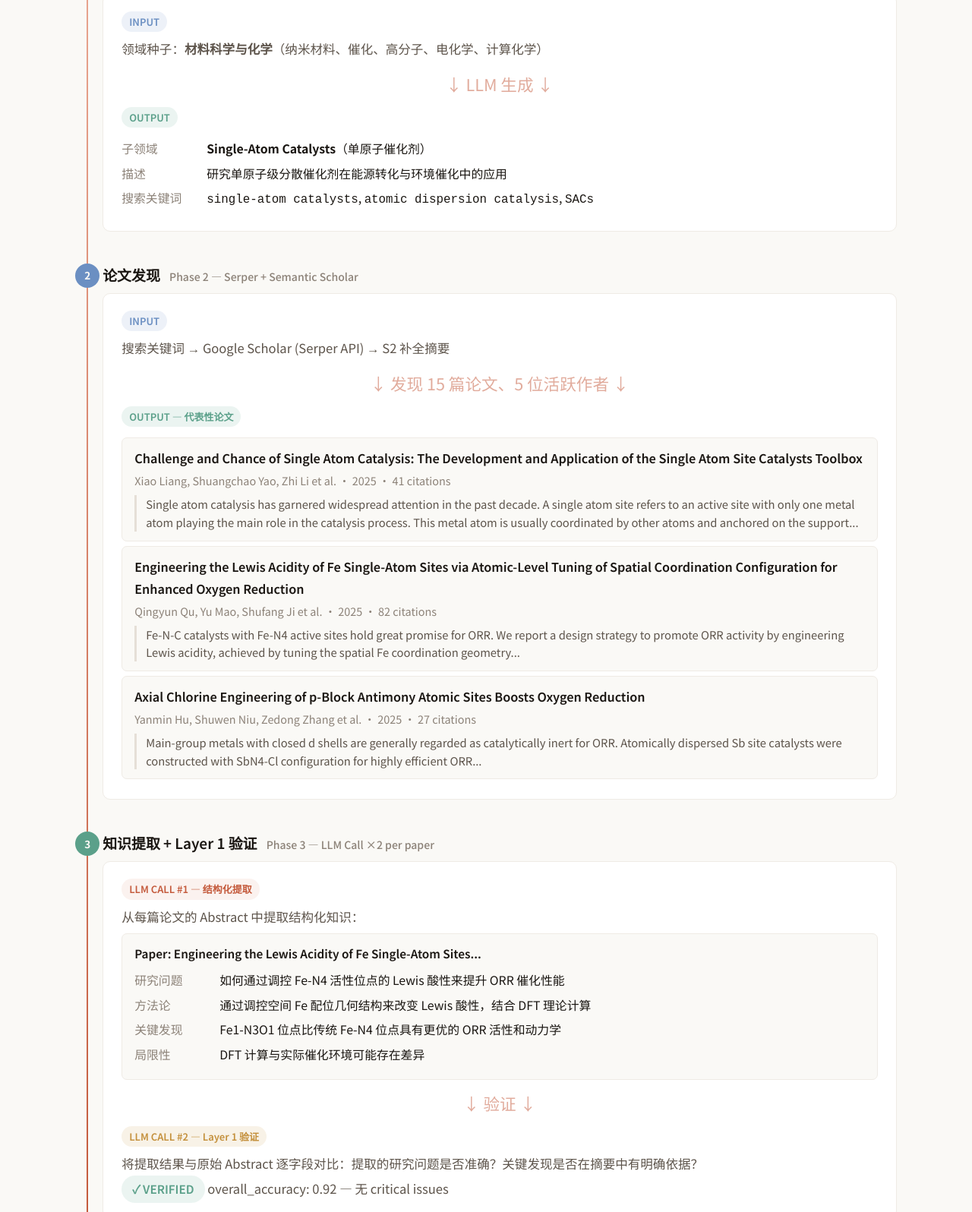
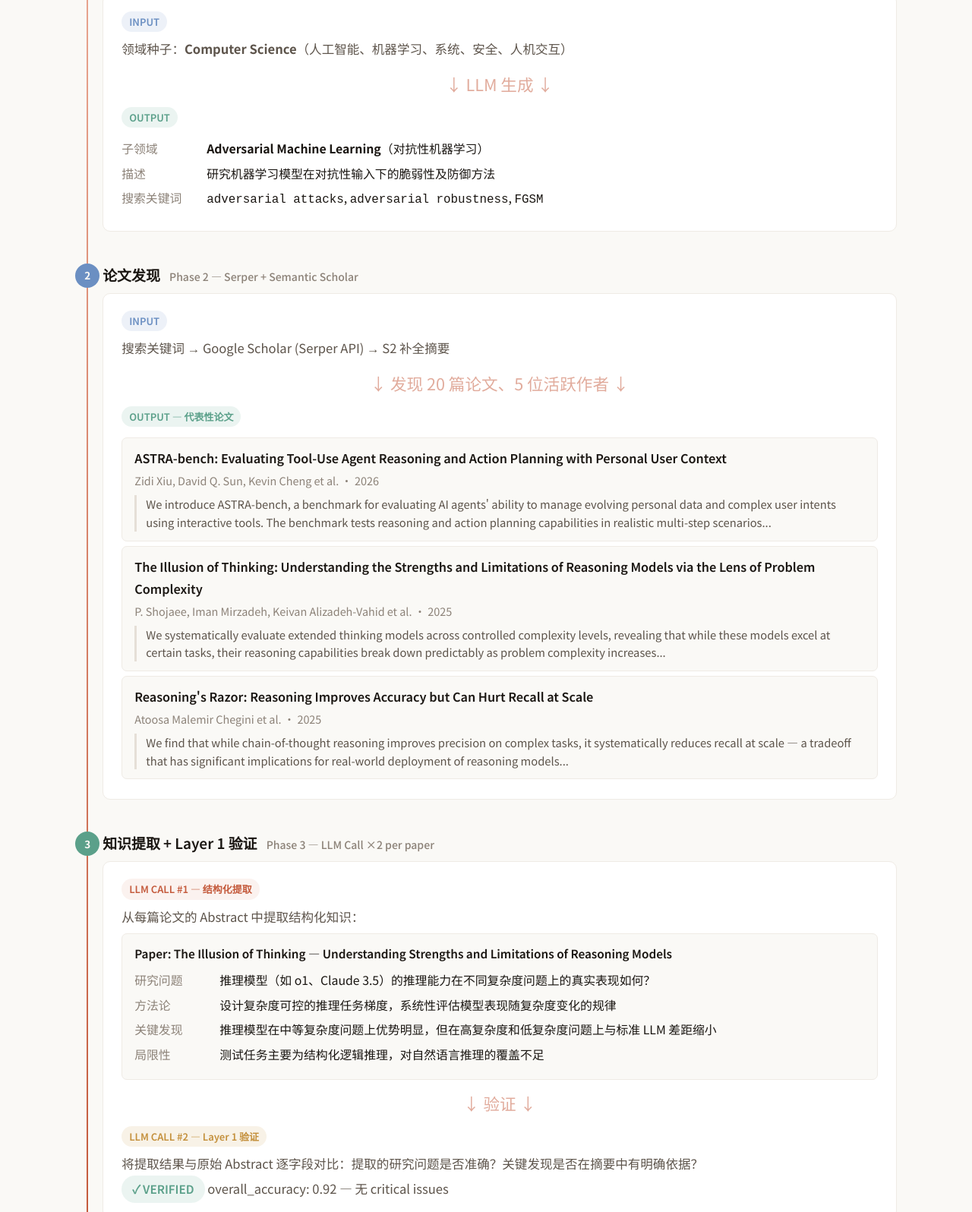
Before and after one commit to huyuxinn/miroeval-pipeline-demo, a plain HTML site: page index.html in a window 1280 px wide. Shown: the part 2195-3791 px from the top of the page at 76% size. Drawn offline with Linux system fonts and the light colour scheme.

Commit message:
Fix 44->50 count, update walkthrough to CS example

```diff
--- a/index.html
+++ b/index.html
@@ -757,7 +757,7 @@ h4{font-size:1.1rem;font-weight:600;color:var(--text-primary)}
   <div class="container">
     <p class="overline">Live Example</p>
     <h2>一条 Query 的诞生过程</h2>
-    <p class="section-desc">以「材料科学 &gt; 单原子催化剂」子领域为例，完整追踪一条研究查询从领域种子到最终输出的六阶段旅程。</p>
+    <p class="section-desc">以「计算机科学 &gt; 对抗性机器学习」子领域为例，完整追踪一条研究查询从领域种子到最终输出的六阶段旅程。</p>
 
     <div class="wt-timeline">
 
@@ -767,13 +767,13 @@ h4{font-size:1.1rem;font-weight:600;color:var(--text-primary)}
         <h4>子领域扩展 <span>Phase 1 &mdash; LLM Call</span></h4>
         <div class="wt-card">
           <span class="wt-label wt-label-in">INPUT</span>
-          <p>领域种子：<strong>材料科学与化学</strong>（纳米材料、催化、高分子、电化学、计算化学）</p>
+          <p>领域种子：<strong>Computer Science</strong>（人工智能、机器学习、系统、安全、人机交互）</p>
           <div class="wt-arrow">&darr; LLM 生成 &darr;</div>
           <span class="wt-label wt-label-out">OUTPUT</span>
           <dl class="wt-kv">
-            <dt>子领域</dt><dd><strong>Single-Atom Catalysts</strong>（单原子催化剂）</dd>
-            <dt>描述</dt><dd>研究单原子级分散催化剂在能源转化与环境催化中的应用</dd>
-            <dt>搜索关键词</dt><dd><code>single-atom catalysts</code>, <code>atomic dispersion catalysis</code>, <code>SACs</code></dd>
+            <dt>子领域</dt><dd><strong>Adversarial Machine Learning</strong>（对抗性机器学习）</dd>
+            <dt>描述</dt><dd>研究机器学习模型在对抗性输入下的脆弱性及防御方法</dd>
+            <dt>搜索关键词</dt><dd><code>adversarial attacks</code>, <code>adversarial robustness</code>, <code>FGSM</code></dd>
           </dl>
         </div>
       </div>
@@ -785,25 +785,25 @@ h4{font-size:1.1rem;font-weight:600;color:var(--text-primary)}
         <div class="wt-card">
           <span class="wt-label wt-label-in">INPUT</span>
           <p>搜索关键词 &rarr; Google Scholar (Serper API) &rarr; S2 补全摘要</p>
-          <div class="wt-arrow">&darr; 发现 15 篇论文、5 位活跃作者 &darr;</div>
+          <div class="wt-arrow">&darr; 发现 20 篇论文、5 位活跃作者 &darr;</div>
           <span class="wt-label wt-label-out">OUTPUT &mdash; 代表性论文</span>
 
           <div class="wt-paper">
-            <div class="wt-paper-title">Challenge and Chance of Single Atom Catalysis: The Development and Application of the Single Atom Site Catalysts Toolbox</div>
-            <div class="wt-paper-meta">Xiao Liang, Shuangchao Yao, Zhi Li et al. &bull; 2025 &bull; 41 citations</div>
-            <div class="wt-paper-abstract">Single atom catalysis has garnered widespread attention in the past decade. A single atom site refers to an active site with only one metal atom playing the main role in the catalysis process. This metal atom is usually coordinated by other atoms and anchored on the support...</div>
+            <div class="wt-paper-title">ASTRA-bench: Evaluating Tool-Use Agent Reasoning and Action Planning with Personal User Context</div>
+            <div class="wt-paper-meta">Zidi Xiu, David Q. Sun, Kevin Cheng et al. &bull; 2026</div>
+            <div class="wt-paper-abstract">We introduce ASTRA-bench, a benchmark for evaluating AI agents' ability to manage evolving personal data and complex user intents using interactive tools. The benchmark tests reasoning and action planning capabilities in realistic multi-step scenarios...</div>
           </div>
 
           <div class="wt-paper">
-            <div class="wt-paper-title">Engineering the Lewis Acidity of Fe Single-Atom Sites via Atomic-Level Tuning of Spatial Coordination Configuration for Enhanced Oxygen Reduction</div>
-            <div class="wt-paper-meta">Qingyun Qu, Yu Mao, Shufang Ji et al. &bull; 2025 &bull; 82 citations</div>
-            <div class="wt-paper-abstract">Fe-N-C catalysts with Fe-N4 active sites hold great promise for ORR. We report a design strategy to promote ORR activity by engineering Lewis acidity, achieved by tuning the spatial Fe coordination geometry...</div>
+            <div class="wt-paper-title">The Illusion of Thinking: Understanding the Strengths and Limitations of Reasoning Models via the Lens of Problem Complexity</div>
+            <div class="wt-paper-meta">P. Shojaee, Iman Mirzadeh, Keivan Alizadeh-Vahid et al. &bull; 2025</div>
+            <div class="wt-paper-abstract">We systematically evaluate extended thinking models across controlled complexity levels, revealing that while these models excel at certain tasks, their reasoning capabilities break down predictably as problem complexity increases...</div>
           </div>
 
           <div class="wt-paper">
-            <div class="wt-paper-title">Axial Chlorine Engineering of p-Block Antimony Atomic Sites Boosts Oxygen Reduction</div>
-            <div class="wt-paper-meta">Yanmin Hu, Shuwen Niu, Zedong Zhang et al. &bull; 2025 &bull; 27 citations</div>
-            <div class="wt-paper-abstract">Main-group metals with closed d shells are generally regarded as catalytically inert for ORR. Atomically dispersed Sb site catalysts were constructed with SbN4-Cl configuration for highly efficient ORR...</div>
+            <div class="wt-paper-title">Reasoning's Razor: Reasoning Improves Accuracy but Can Hurt Recall at Scale</div>
+            <div class="wt-paper-meta">Atoosa Malemir Chegini et al. &bull; 2025</div>
+            <div class="wt-paper-abstract">We find that while chain-of-thought reasoning improves precision on complex tasks, it systematically reduces recall at scale &mdash; a tradeoff that has significant implications for real-world deployment of reasoning models...</div>
           </div>
         </div>
       </div>
@@ -816,12 +816,12 @@ h4{font-size:1.1rem;font-weight:600;color:var(--text-primary)}
           <span class="wt-label wt-label-llm">LLM CALL #1 &mdash; 结构化提取</span>
           <p>从每篇论文的 Abstract 中提取结构化知识：</p>
           <div class="wt-paper">
-            <div class="wt-paper-title" style="font-size:.85rem">Paper: Engineering the Lewis Acidity of Fe Single-Atom Sites...</div>
+            <div class="wt-paper-title" style="font-size:.85rem">Paper: The Illusion of Thinking &mdash; Understanding Strengths and Limitations of Reasoning Models</div>
             <dl class="wt-kv" style="margin-top:8px">
-              <dt>研究问题</dt><dd>如何通过调控 Fe-N4 活性位点的 Lewis 酸性来提升 ORR 催化性能</dd>
-              <dt>方法论</dt><dd>通过调控空间 Fe 配位几何结构来改变 Lewis 酸性，结合 DFT 理论计算</dd>
-              <dt>关键发现</dt><dd>Fe1-N3O1 位点比传统 Fe-N4 位点具有更优的 ORR 活性和动力学</dd>
-              <dt>局限性</dt><dd>DFT 计算与实际催化环境可能存在差异</dd>
+              <dt>研究问题</dt><dd>推理模型（如 o1、Claude 3.5）的推理能力在不同复杂度问题上的真实表现如何？</dd>
+              <dt>方法论</dt><dd>设计复杂度可控的推理任务梯度，系统性评估模型表现随复杂度变化的规律</dd>
+              <dt>关键发现</dt><dd>推理模型在中等复杂度问题上优势明显，但在高复杂度和低复杂度问题上与标准 LLM 差距缩小</dd>
+              <dt>局限性</dt><dd>测试任务主要为结构化逻辑推理，对自然语言推理的覆盖不足</dd>
             </dl>
           </div>
           <div class="wt-arrow">&darr; 验证 &darr;</div>
@@ -841,9 +841,9 @@ h4{font-size:1.1rem;font-weight:600;color:var(--text-primary)}
           <div class="wt-paper">
             <dl class="wt-kv">
               <dt>关系类型</dt><dd><strong>methodology_debate</strong>（方法论辩论）</dd>
-              <dt>涉及论文</dt><dd>Engineering Lewis Acidity... &amp; Axial Chlorine Engineering...</dd>
-              <dt>描述</dt><dd>两篇论文都致力于提升 ORR 催化性能，但采用了截然不同的策略：前者通过调控过渡金属 Fe 的配位几何结构，后者则突破性地使用主族金属 Sb 并引入轴向 Cl 配位</dd>
-              <dt>核心张力</dt><dd>过渡金属 vs 主族金属路线在 ORR 催化中的根本权衡：d 轨道活性 vs p 轨道调控的可行性与上限</dd>
+              <dt>涉及论文</dt><dd>ASTRA-bench (Xiu et al.) &amp; The Illusion of Thinking (Shojaee et al.)</dd>
+              <dt>描述</dt><dd>两篇论文都旨在评估 AI 推理模型的真实能力，但方法论完全不同：ASTRA-bench 通过交互式工具使用场景测试，The Illusion of Thinking 通过问题复杂度梯度分析</dd>
+              <dt>核心张力</dt><dd>「实际应用场景测试」vs「受控复杂度实验」两种评估范式，哪种更能揭示模型的真实推理能力？</dd>
             </dl>
           </div>
           <div class="wt-arrow">&darr; 验证 &darr;</div>
@@ -862,12 +862,12 @@ h4{font-size:1.1rem;font-weight:600;color:var(--text-primary)}
           <p>基于已验证的论文关系，按「方法论辩论」策略生成研究问题和结构化元数据：</p>
 
           <div class="wt-query-box" style="margin:12px 0">
-            在氧还原反应（ORR）催化剂设计中，通过调控过渡金属 Fe 单原子位点的 Lewis 酸性（如 Fe1-N3O1 配位构型）与利用主族金属 Sb 的轴向 Cl 配位工程（SbN4-Cl 构型），这两种截然不同的电子结构调控策略各自在半波电位、质量活性和稳定性上表现如何？在何种应用场景下一种策略优于另一种？
+            交互式工具使用基准测试（如 ASTRA-bench）和问题复杂度分析（如 The Illusion of Thinking）这两种评估推理模型的方法论，在揭示模型真实推理能力方面各有什么优势和盲区？它们的结论在哪些方面一致、在哪些方面矛盾？在实际选择评估方法时应如何权衡？
           </div>
 
           <div class="wt-tags">
-            <span>难度因素: 需比较不同金属类别的电子调控机理</span>
-            <span>难度因素: 需交叉验证 DFT 计算与实验数据</span>
+            <span>难度因素: 需深入理解两种截然不同的评估范式</span>
+            <span>难度因素: 需比较不同实验条件下的结论一致性</span>
             <span>最少需要论文: 3&ndash;5 篇</span>
           </div>
 
@@ -886,8 +886,8 @@ h4{font-size:1.1rem;font-weight:600;color:var(--text-primary)}
           <span class="wt-label wt-label-filter">FILTER 1 &mdash; 搜索必要性</span>
           <p>让 LLM <strong>不搜索</strong>直接回答此问题，然后评估基线质量：</p>
           <dl class="wt-kv">
-            <dt>基线质量</dt><dd>medium (0.45) &mdash; 缺乏具体实验数据和论文引用</dd>
-            <dt>需要搜索?</dt><dd><strong>Yes</strong> &mdash; 涉及 2025 年最新研究结果，内部知识不足</dd>
+            <dt>基线质量</dt><dd>medium (0.58) &mdash; 能泛泛而谈但缺乏两篇论文的具体实验设计对比</dd>
+            <dt>需要搜索?</dt><dd><strong>Yes</strong> &mdash; ASTRA-bench (2026) 为最新发表，LLM 训练数据未覆盖</dd>
           </dl>
           <p><span class="wt-verdict wt-pass">&#10003; 通过</span> 基线质量不足，确实需要深度搜索</p>
 
@@ -1396,7 +1396,7 @@ h4{font-size:1.1rem;font-weight:600;color:var(--text-primary)}
     <div class="examples-note">&#9889; 真实生成数据 &mdash; Computer Science / 38 个子领域 / 610 篇论文 / 219 组关系 &rarr; 50 条最终查询</div>
 
     <div class="collapse-toggle" id="queryCollapseBtn" onclick="toggleQueryCollapse()">
-      <span class="ct-chev">&#9660;</span> 展开查看全部 44 条生成结果
+      <span class="ct-chev">&#9660;</span> 展开查看全部 50 条生成结果
     </div>
 
     <div class="collapse-content" id="queryCollapseContent">
@@ -2908,7 +2908,7 @@ function toggleQueryCollapse() {
     content.style.maxHeight = '0';
     content.style.overflow = 'hidden';
     btn.classList.remove('open');
-    btn.innerHTML = '<span class="ct-chev">&#9660;</span> 展开查看全部 44 条生成结果';
+    btn.innerHTML = '<span class="ct-chev">&#9660;</span> 展开查看全部 50 条生成结果';
   } else {
     content.classList.add('open');
     content.style.maxHeight = 'none';
```
